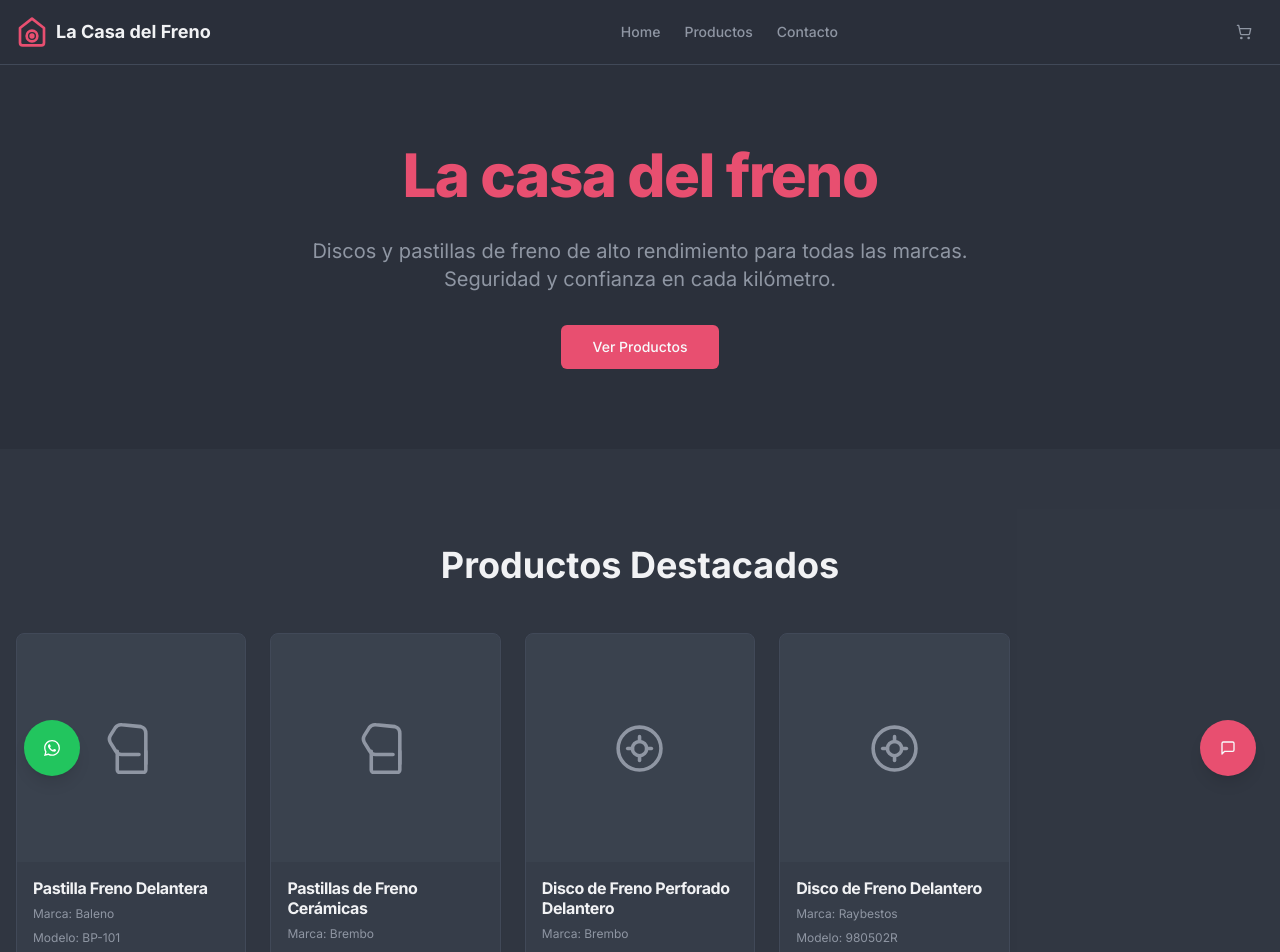
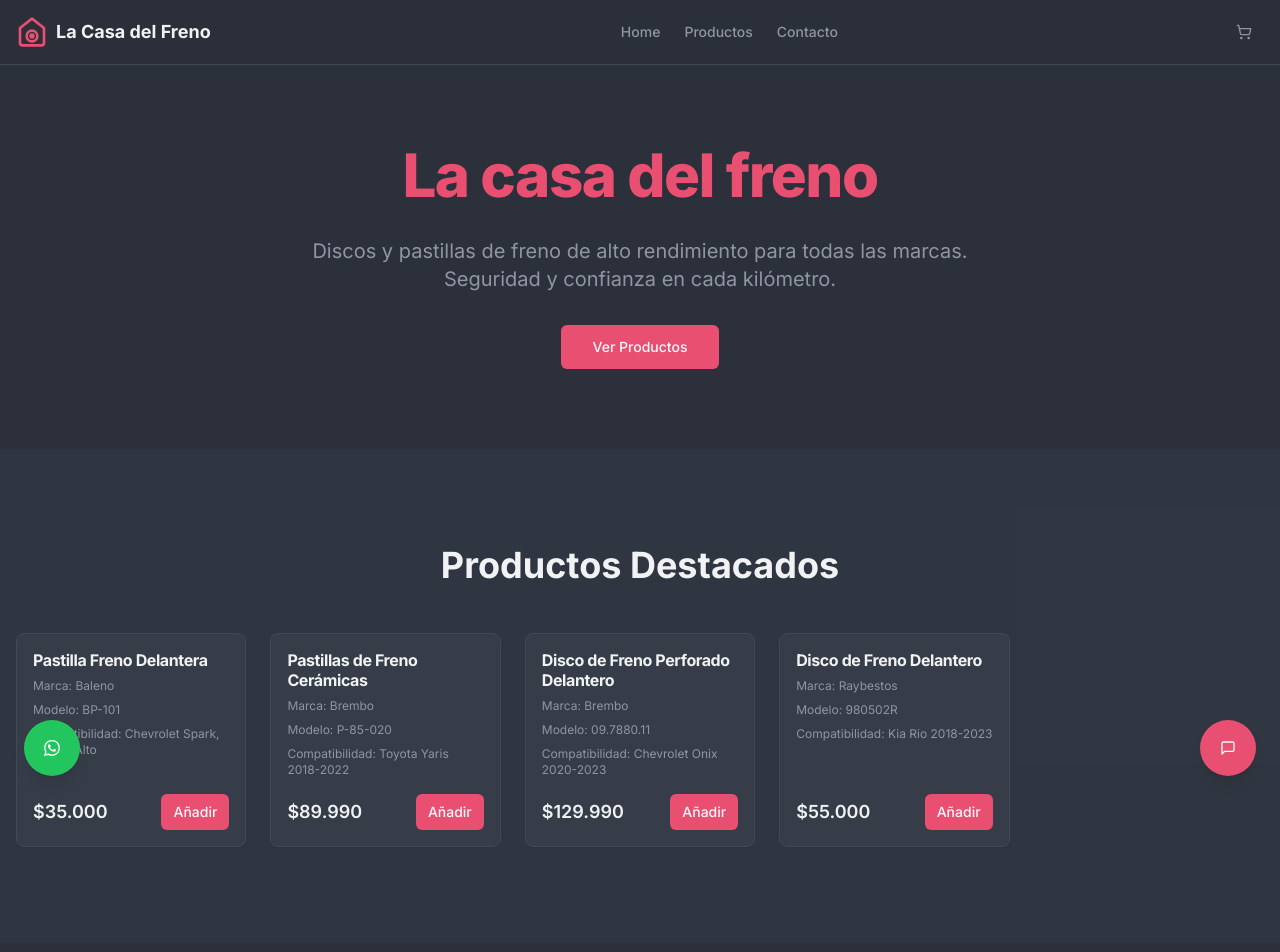
Before and after one commit to marce1404/TIENDA-FRENOS, a Next.js app: page / in a window 1280 px wide. Shown: the top 952 px of the page. Built offline with nearby package versions, Linux system fonts and the light colour scheme.

Commit message:
PROBEMOS SIN ICONOS

```diff
--- a/src/components/ProductCard.tsx
+++ b/src/components/ProductCard.tsx
@@ -2,10 +2,8 @@
 
 import type { Product } from '@/lib/types';
 import { Button } from './ui/button';
-import { Card, CardContent, CardDescription, CardFooter, CardHeader, CardTitle } from './ui/card';
+import { Card, CardContent, CardDescription, CardFooter, CardTitle } from './ui/card';
 import { useCart } from '@/hooks/use-cart';
-import { BrakeDiscIcon } from './icons/BrakeDiscIcon';
-import { BrakePadIcon } from './icons/BrakePadIcon';
 
 interface ProductCardProps {
   product: Product;
@@ -23,15 +21,6 @@ export function ProductCard({ product }: ProductCardProps) {
 
   return (
     <Card className="flex flex-col overflow-hidden transition-transform duration-300 ease-in-out hover:-translate-y-1 hover:shadow-xl hover:shadow-primary/10">
-      <CardHeader className="p-0">
-        <div className="aspect-square relative flex items-center justify-center bg-muted/20">
-          {product.category === 'Pastillas' ? (
-            <BrakePadIcon className="w-1/4 h-1/4 text-muted-foreground" />
-          ) : (
-            <BrakeDiscIcon className="w-1/4 h-1/4 text-muted-foreground" />
-          )}
-        </div>
-      </CardHeader>
       <CardContent className="p-4 flex-grow space-y-2">
         <CardTitle className="text-base font-bold leading-tight">{product.name}</CardTitle>
         <CardDescription className="text-xs text-muted-foreground">
```
